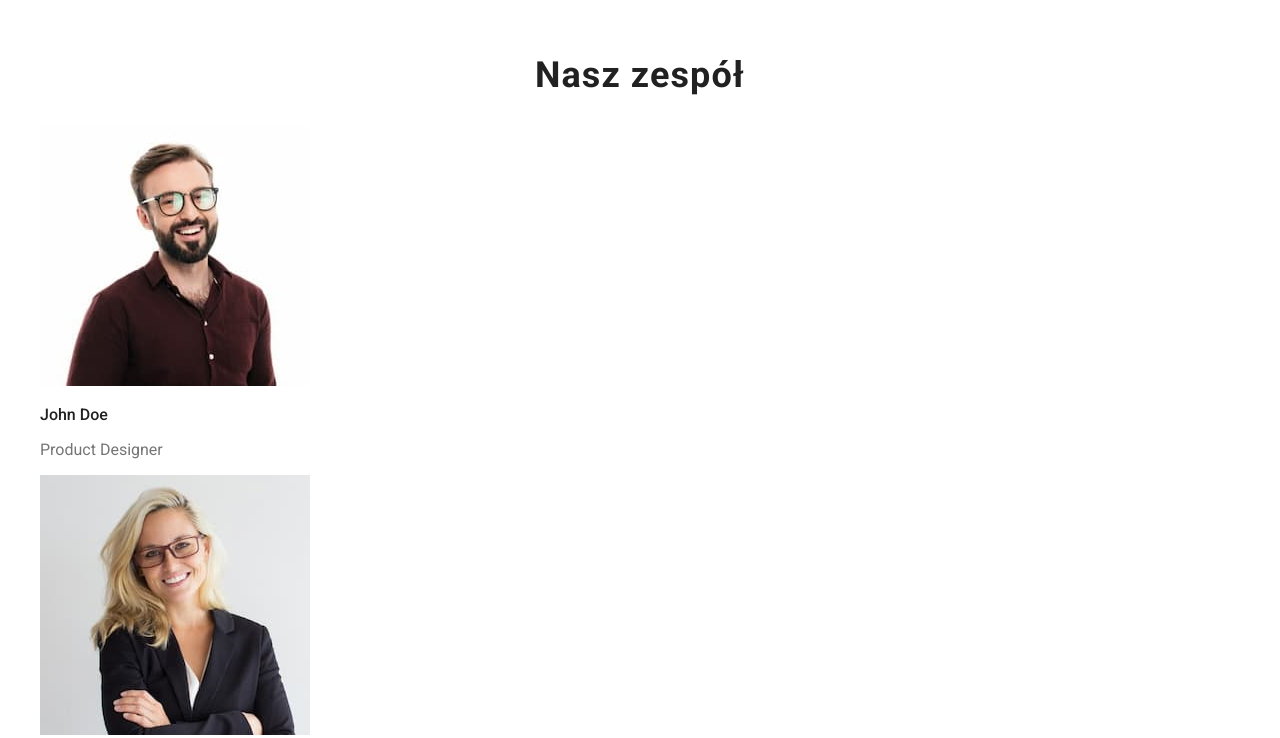
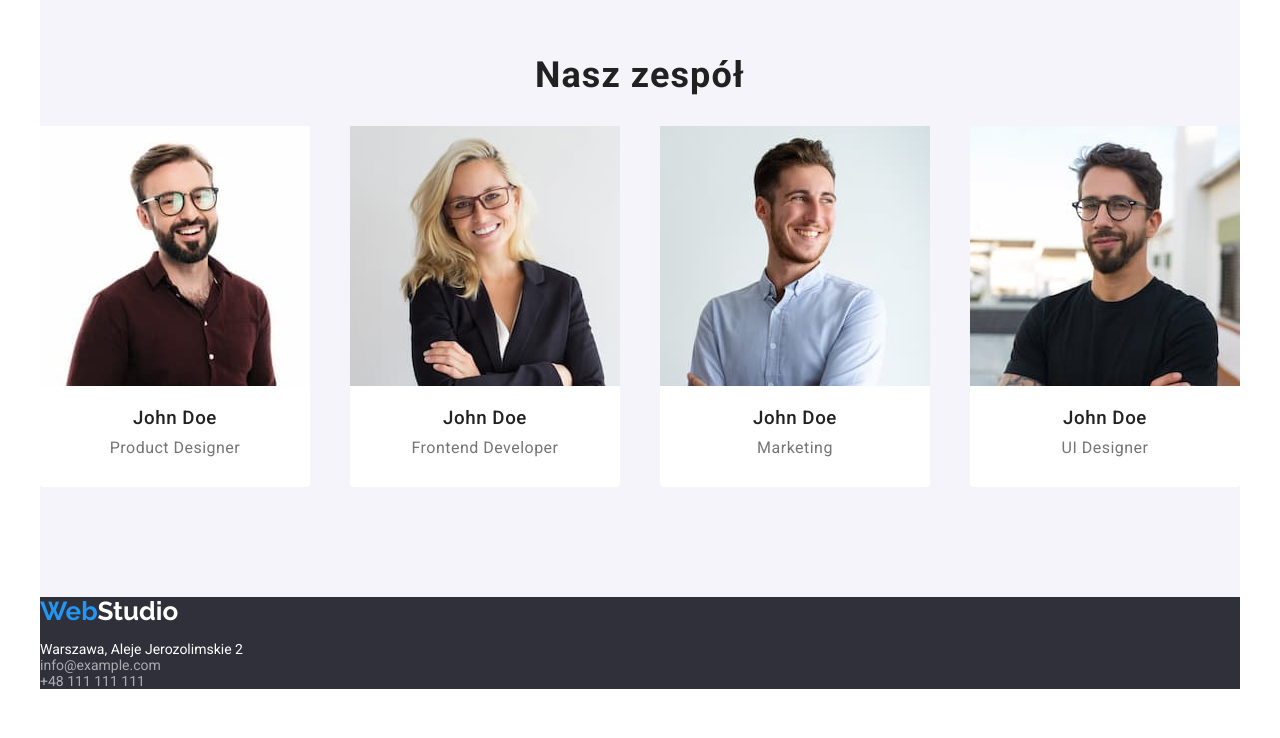
Before and after one commit to dcent666/goit-markup-hw-03, a plain HTML site: page index.html in a window 1280 px wide. Shown: the part 1482-2220 px from the top of the page. After the commit the page ends 2185 px from the top, so only its background shows below. Drawn offline with nearby package versions, Linux system fonts and the light colour scheme.

Commit message:
edit section-our-team

```diff
--- a/css/styles.css
+++ b/css/styles.css
@@ -11,7 +11,7 @@ body {
   --alternative-color: rgb(255, 255, 255);
   --background-color: rgb(47, 48, 58);
   --alternative-color-transparent: rgba(255, 255, 255, 60%);
-  --portfolio-button-color: rgb(245, 244, 250);
+  --alt-background-color: rgb(245, 244, 250);
 }
 
 .logo {
@@ -115,12 +115,19 @@ body {
 }
 
 .name {
-  font-size: 1rem;
   font-weight: 500;
+  letter-spacing: 0.03em;
+  line-height: 1.1875rem;
+  text-align: center;
+  margin-bottom: 0;
 }
 
 .profession {
   color: var(--contact-color);
+  letter-spacing: 0.03em;
+  line-height: 1.1875rem;
+  text-align: center;
+  margin: 10px 0 30px;
 }
 
 .footer {
@@ -165,7 +172,7 @@ body {
   font-family: inherit;
   font-size: 1rem;
   font-weight: 500;
-  background-color: var(--portfolio-button-color);
+  background-color: var(--alt-background-color);
   cursor: pointer;
 }
 
@@ -216,3 +223,10 @@ body {
   width: 270px;
   letter-spacing: 0.02em;
 }
+.section-our-team {
+  background-color: var(--alt-background-color);
+}
+.member-card {
+  background-color: var(--alternative-color);
+  border-radius: 0 0 4px 4px;
+}
--- a/index.html
+++ b/index.html
@@ -118,10 +118,10 @@
           </ul>
         </section>
         <!--Nasz zespół-->
-        <section class="section">
+        <section class="section section-our-team">
           <h2 class="section-header">Nasz zespół</h2>
-          <ul class="no-decoration-list">
-            <li>
+          <ul class="no-decoration-list section-flex">
+            <li class="member-card">
               <img
                 src="images/members/john-doe-01.jpg"
                 width="270"
@@ -131,7 +131,7 @@
               <h3 class="name">John Doe</h3>
               <p class="profession">Product Designer</p>
             </li>
-            <li>
+            <li class="member-card">
               <img
                 src="images/members/john-doe-02.jpg"
                 width="270"
@@ -141,7 +141,7 @@
               <h3 class="name">John Doe</h3>
               <p class="profession">Frontend Developer</p>
             </li>
-            <li>
+            <li class="member-card">
               <img
                 src="images/members/john-doe-03.jpg"
                 width="270"
@@ -151,7 +151,7 @@
               <h3 class="name">John Doe</h3>
               <p class="profession">Marketing</p>
             </li>
-            <li>
+            <li class="member-card">
               <img
                 src="images/members/john-doe-04.jpg"
                 width="270"
```
